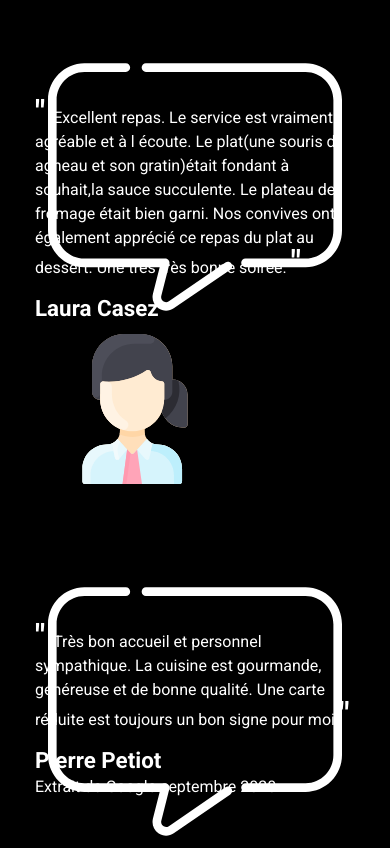
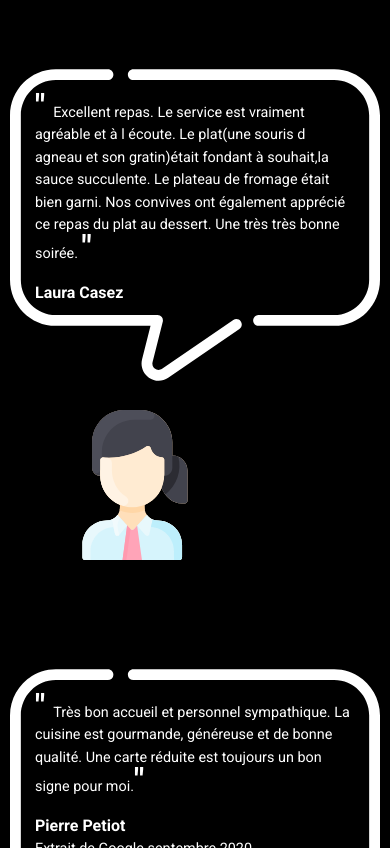
Before and after one commit to fmarc39/teranga, a plain HTML site: page index.html in a window 390 px wide. Shown: the part 6944-7792 px from the top of the page. Drawn offline with Linux system fonts and the light colour scheme; files whose address does not match are found by name.

Commit message:
responsive comments

```diff
--- a/css/style.scss
+++ b/css/style.scss
@@ -264,7 +264,6 @@ body {
 .speech-bubble {
 
     width: 500px;
-    max-width: 95%;
 
 }
 
@@ -406,12 +405,22 @@ body {
 
     .comments__avis {
 
-        top: 100px;
+        top: 110px;
         display: inline-block;
         height: 150px;
         width: 320px;
         line-height: 1.5rem;
         font-size: 1rem;
+    }
+
+    .name {
+
+        font-size: 1rem;
+    }
+
+    .speech-bubble {
+
+        width: 400px;
     }
 
     #menu-nav {
@@ -469,6 +478,21 @@ body {
         text-align: center;
         line-height: 1.5rem;
     }
+
+    .comments__avis {
+
+        top: 95px;
+        display: inline-block;
+        height: 150px;
+        width: 320px;
+        line-height: 1.4rem;
+        font-size: 0.9rem;
+    }
+
+    .speech-bubble {
+
+        width: 370px;
+    }
 }
 
 @media (max-width: 600px) {
```
Also changed, not shown: css/style.css, 1 other file.
